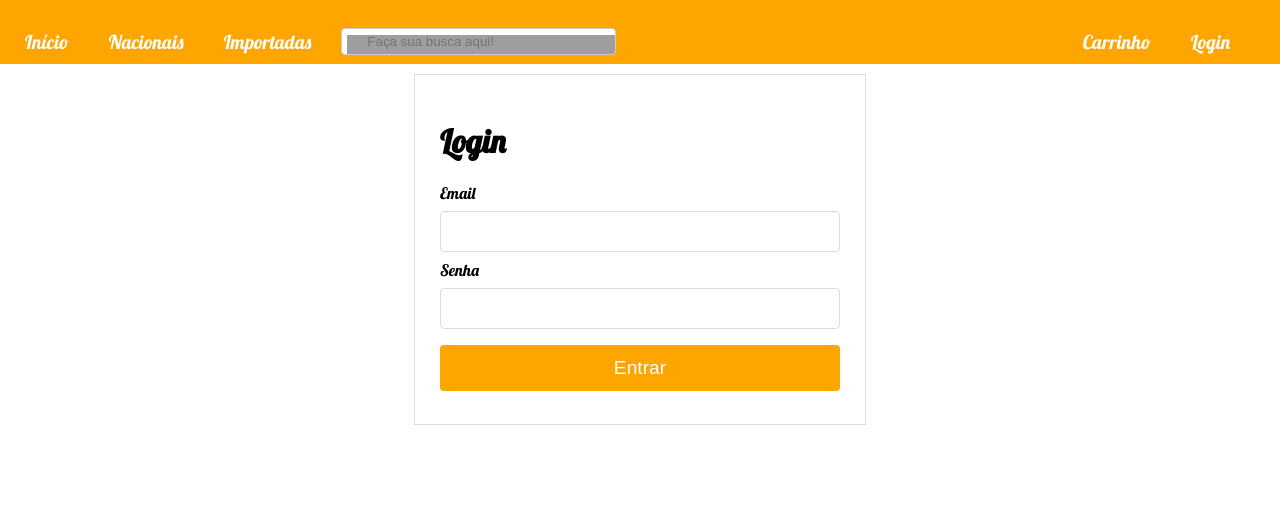
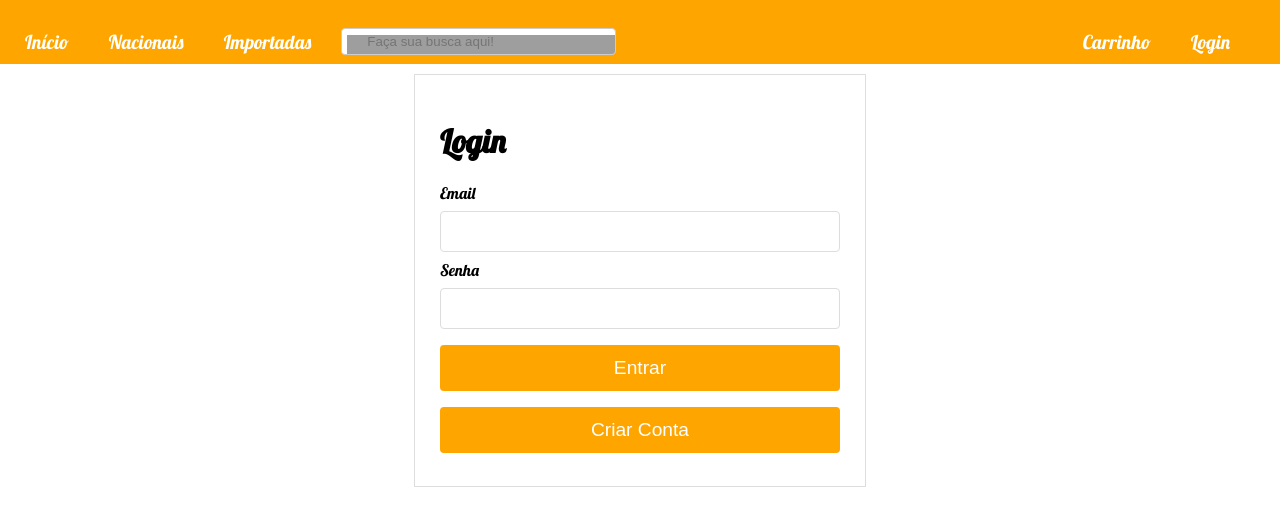
Before and after one commit to RodrigoBR-dev/serratec-ecommerce, a React (Create React App) app: page /login in a window 1280 px wide. Shown: the top 526 px of the page. Built offline with nearby package versions, Linux system fonts and the light colour scheme; grey boxes are pictures that could not be loaded.

Commit message:
cadastro cliente melhorado

```diff
--- a/src/pages/clientes/cadastroClientes.js
+++ b/src/pages/clientes/cadastroClientes.js
@@ -27,7 +27,8 @@ const CadastroClientes = () => {
         })
 
         clientesApi.cadastrarCliente(dadosCliente).then(function (response) {
-
+            alert("Cliente criado com sucesso")
+            window.open("/", ("_self"))
           })
           .catch(function (error) {
             alert("Não foi possível criar este cliente");
--- a/src/pages/login/login.js
+++ b/src/pages/login/login.js
@@ -1,5 +1,5 @@
 import { useState, useEffect } from 'react';
-
+import { Link } from "react-router-dom";
 import usuarioApi from '../../services/usuario-api'
 import utilStorage from '../../utils/storage';
 import { DivPersonalizada } from '../../styles/geral';
@@ -49,6 +49,9 @@ const Login = () => {
             <label htmlFor="senha">Senha</label>
             <InputText itemID="senha" type="password" value={senha} onChange={e => setSenha(e.target.value)}></InputText>
             <Button2 onClick={efetuarLogin}>Entrar</Button2>
+            <Link to="/clientes/cadastro">
+            <Button2>Criar Conta </Button2>
+            </Link>
         </DivPersonalizada>
     );
 }
```
